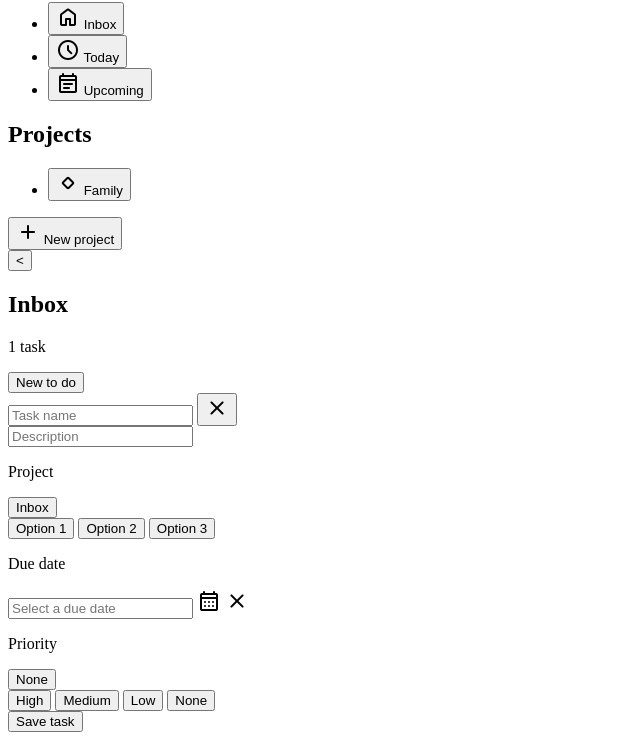
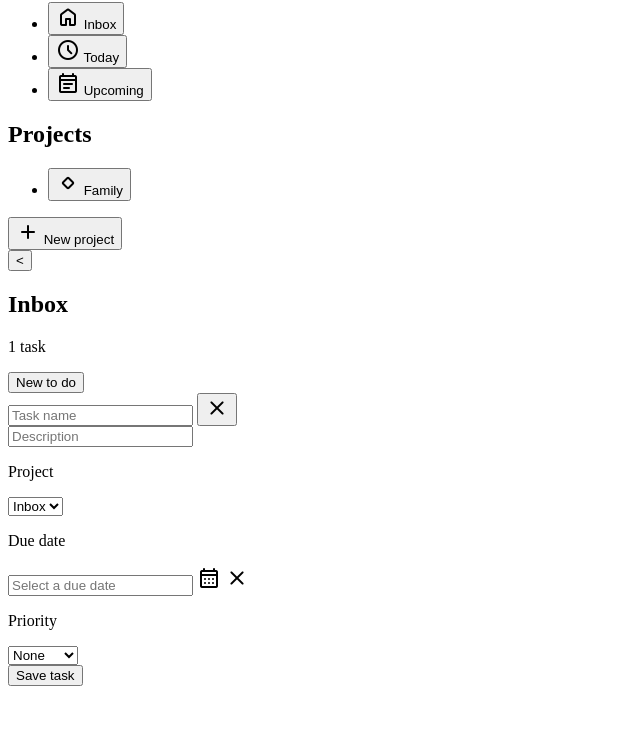
Before and after one commit to BenjaminFrias/to-do-list, a website: page src/template.html in a window 1280 px wide. Shown: the part 78-818 px from the top of the page, without its empty margins (0-640 px from the left). Drawn offline with nearby package versions, Linux system fonts and the light colour scheme.

Commit message:
refactor todo select inputs

```diff
--- a/src/createTodo.js
+++ b/src/createTodo.js
@@ -3,15 +3,13 @@ export function createTodoFactory(
 	description = "Add a description",
 	dueDate,
 	priority = "Low",
-	notes = "Add notes",
-	project = "default"
+	project = "Inbox"
 ) {
 	return {
 		title,
 		description,
 		dueDate,
 		priority,
-		notes,
 		project,
 	};
 }
--- a/src/reset.css
+++ b/src/reset.css
@@ -54,6 +54,17 @@ select {
 	font: inherit;
 }
 
+select {
+	border: none;
+	padding: 0 1em 0 0;
+	margin: 0;
+	width: 100%;
+	font-family: inherit;
+	font-size: inherit;
+	cursor: inherit;
+	line-height: inherit;
+}
+
 /* Remove all animations and transitions for people that prefer not to see them */
 @media (prefers-reduced-motion: reduce) {
 	* {
--- a/src/styles.css
+++ b/src/styles.css
@@ -302,37 +302,39 @@ input[type="checkbox"]:checked::after {
 	padding: 0;
 }
 
-/* CUSTOM SELECT INPUT */
-
-.select-options {
-	display: none;
+#to-do-pop-up select {
+	border: none;
+	color: var(--black);
+	font-weight: 500;
+	font-family: "DM Sans", Helvetica, sans-serif;
+	padding: 5px 10px;
+	border-radius: 5px;
+	width: 30%;
+	cursor: pointer;
+	line-height: 1.1;
+	background: var(--light-gray);
 }
 
-.select-options.open {
-	display: flex;
-	flex-direction: column;
-	gap: 5px;
-	position: absolute;
-	background: red;
-	border-radius: 5px;
+option {
+	text-align: left;
+	font-weight: 500;
 	background: var(--light-gray);
-	padding: 15px;
 }
 
-#to-do-pop-up .select-options.open button.option {
-	background: var(--white);
+option:hover {
+	background: red;
 }
 
-.select-options button[data-priority="high"] {
-	color: var(--High-priority);
+#to-do-priority option:nth-of-type(2) {
+	color: var(--Low-priority);
 }
 
-.select-options button[data-priority="medium"] {
+#to-do-priority option:nth-of-type(3) {
 	color: var(--Medium-priority);
 }
 
-.select-options button[data-priority="low"] {
-	color: var(--Low-priority);
+#to-do-priority option:nth-of-type(4) {
+	color: var(--High-priority);
 }
 
 /* TODO INPUTS */
@@ -393,7 +395,7 @@ button#close-pop-up {
 }
 
 .flatpickr-calendar {
-	font-family: "Inter", Arial, Helvetica, sans-serif;
+	font-family: "DM Sans", Arial, Helvetica, sans-serif;
 }
 
 input#to-do-date.flatpickr-input {
--- a/src/template.html
+++ b/src/template.html
@@ -110,6 +110,7 @@
 							id="to-do-title"
 							placeholder="Task name"
 							autocomplete="off"
+							required
 						/>
 						<button type="button" id="close-pop-up">
 							<i class="material-symbols-rounded icon"> close </i>
@@ -125,28 +126,9 @@
 					<div>
 						<p>Project</p>
 
-						<div class="projects-select">
-							<button type="button" class="select-label">
-								Inbox
-							</button>
-							<div class="select-options">
-								<button type="button" class="option">
-									Option 1
-								</button>
-								<button type="button" class="option">
-									Option 2
-								</button>
-								<button type="button" class="option">
-									Option 3
-								</button>
-							</div>
-
-							<input
-								type="hidden"
-								name="selected-option"
-								id="selected-option"
-							/>
-						</div>
+						<select name="priority" id="priority">
+							<option value="Inbox">Inbox</option>
+						</select>
 					</div>
 					<div>
 						<p>Due date</p>
@@ -178,48 +160,14 @@
 					</div>
 					<div>
 						<p>Priority</p>
-						<div id="priority-select" class="projects-select">
-							<button type="button" class="select-label">
-								None
-							</button>
-							<div class="select-options">
-								<button
-									type="button"
-									class="option"
-									data-priority="high"
-								>
-									High
-								</button>
-								<button
-									type="button"
-									class="option"
-									data-priority="medium"
-								>
-									Medium
-								</button>
-								<button
-									type="button"
-									class="option"
-									data-priority="low"
-								>
-									Low
-								</button>
-								<button
-									type="button"
-									class="option"
-									data-priority="none"
-								>
-									None
-								</button>
-							</div>
+						<select name="to-do-priority" id="to-do-priority">
+							<option value="none" selected>None</option>
+							<option value="low">Low</option>
+							<option value="medium">Medium</option>
+							<option value="high">High</option>
+						</select>
+					</div>
 
-							<input
-								type="hidden"
-								name="selected-option"
-								id="selected-option"
-							/>
-						</div>
-					</div>
 					<button type="button" id="save-to-do">Save task</button>
 				</div>
 			</div>
```
Also changed, not shown: src/index.js (+29 -1 lines).
